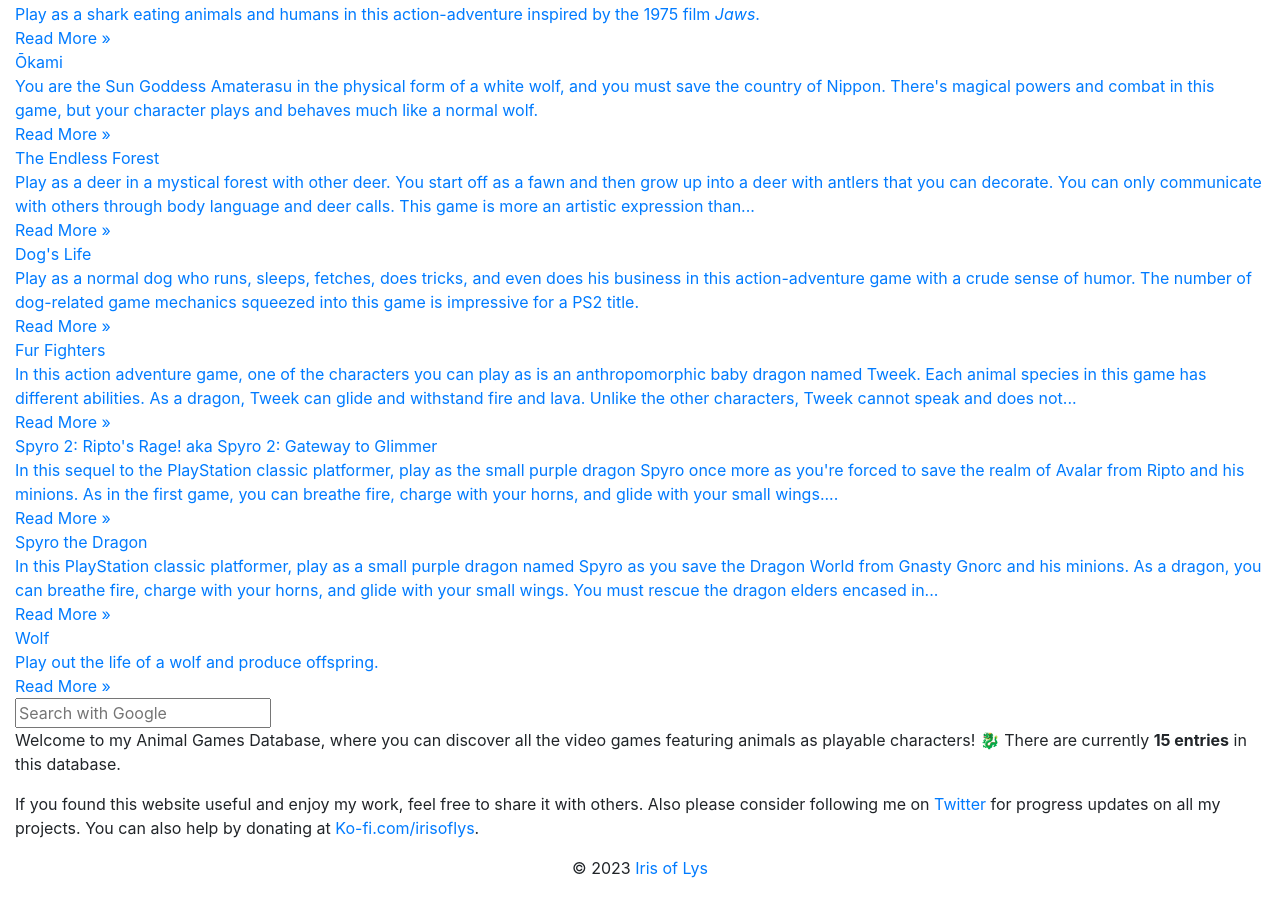
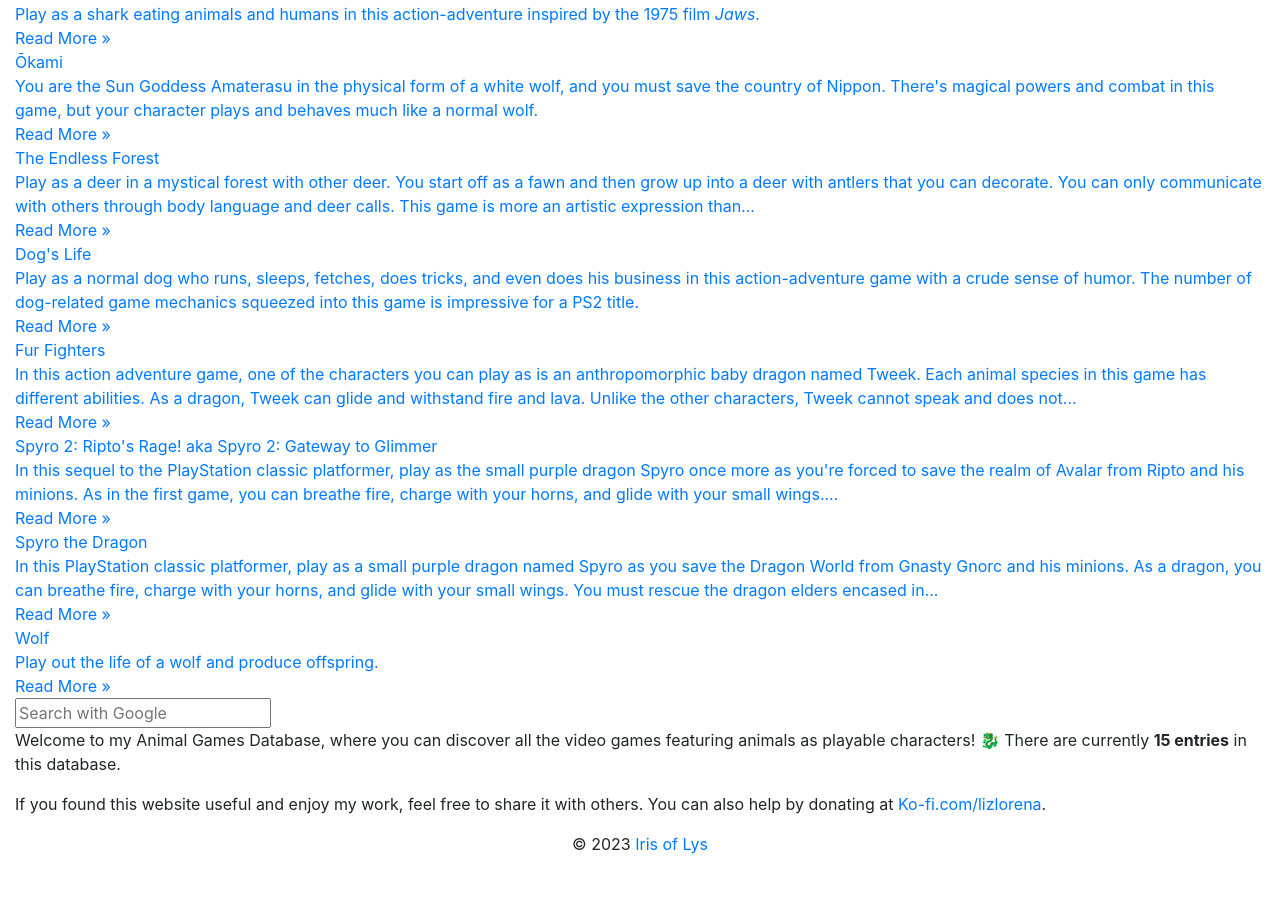
Before and after one commit to byliz/animal-game-database, a Jekyll site: the page built from index.html, in a window 1280 px wide and 900 px high, scrolled down 724 px. Built offline with Jekyll 4.4.1, drawn with Linux system fonts in a browser that asks for light colours; nearby versions of some CDN libraries; the list of posts is cut into pages by our own code; after the commit the page ends 1600 px from its top, so only the background shows below that.

Commit message:
Update about.html

```diff
--- a/_includes/about.html
+++ b/_includes/about.html
@@ -4,6 +4,6 @@
 
 <!--<p>Visit my <a href="https://store.steampowered.com/curator/38329046/">Steam Curator page</a> for my PC game recommendations and reviews.</p>-->
 
-<p style="padding-bottom: 0px;">If you found this website useful and enjoy my work, feel free to share it with others. Also please consider following me on <a href="http://twitter.com/irisoflys" target="_blank">Twitter</a> for progress updates on all my projects. You can also help by donating at <a href="https://ko-fi.com/irisoflys" target="_blank">Ko-fi.com/irisoflys</a>.</p>
+<p style="padding-bottom: 0px;">If you found this website useful and enjoy my work, feel free to share it with others. You can also help by donating at <a href="https://ko-fi.com/lizlorena" target="_blank">Ko-fi.com/lizlorena</a>.</p>
 
 </div>
```
